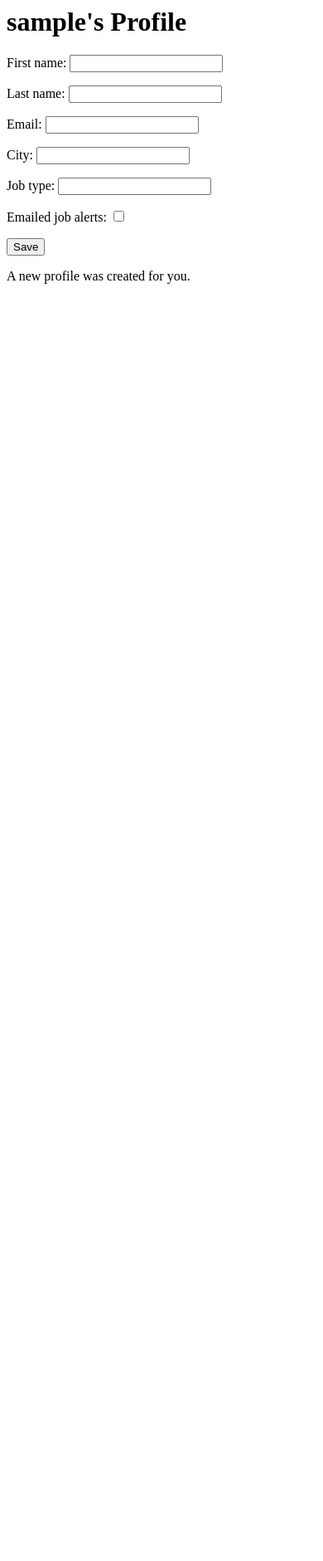
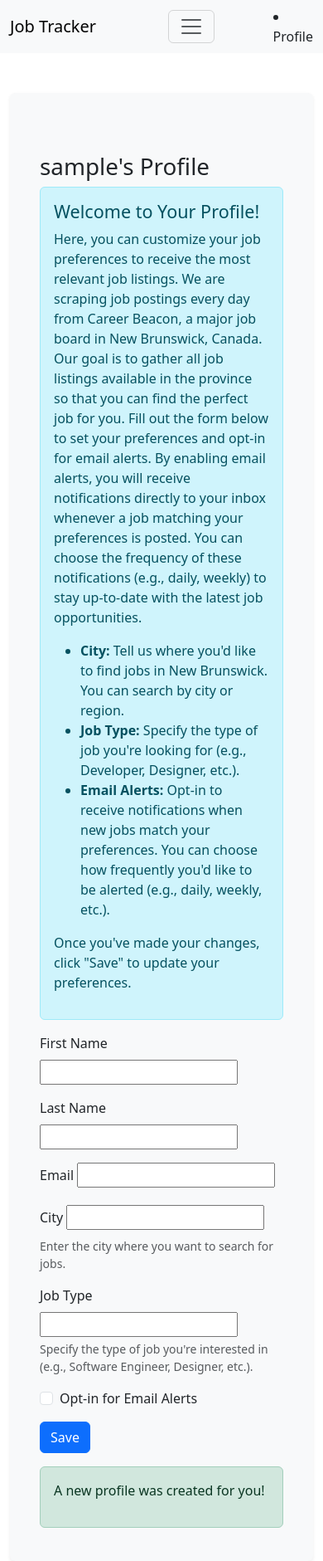
Before and after one commit to tdow90/Job-Tracker, a Django app: page /profile/ in a window 390 px wide. Shown: the whole page at 83% size. Before the commit the page ends 342 px from the top, so only its background shows below. Run offline with Django 5.2, Linux system fonts and the light colour scheme; the visitor is signed in with stand-in values (Sample User, id 1); data comes from the database, SQL or seed files in the repository.

Commit message:
Added a base.html file, added a nav bad and some bootstrap. Also asked ChatGPT to help me with some infor for users.

```diff
--- a/JobTracker/JobTracker/urls.py
+++ b/JobTracker/JobTracker/urls.py
@@ -21,7 +21,7 @@ urlpatterns = [
     path('admin/', admin.site.urls),
     path('api/', include('JobApi.urls')),
     path('accounts/', include("django.contrib.auth.urls")),
-    path('profile/', include('Profile.urls')),
+    path('', include('Profile.urls')),
 
 
 ]
--- a/JobTracker/Profile/urls.py
+++ b/JobTracker/Profile/urls.py
@@ -3,5 +3,6 @@ from . import views
 
 urlpatterns = [
     path('register/', views.register, name='register'),  # URL for user registration
-    path('', views.profile_view, name='profile_view'),
+    path('profile/', views.profile_view, name='profile_view'),
+    path('', views.about, name='about')
 ]
--- a/JobTracker/Profile/views.py
+++ b/JobTracker/Profile/views.py
@@ -7,6 +7,9 @@ from .models import Profile
 
 
 # Create your views here.
+def about(request):
+    return render(request, 'about.html')
+
 def register(request):
     if request.method == 'POST':
         form = UserCreationForm(request.POST)
--- /dev/null
+++ b/JobTracker/templates/base.html
@@ -0,0 +1,47 @@
+<!doctype html>
+<html lang="en">
+  <head>
+    <meta charset="utf-8">
+    <meta name="viewport" content="width=device-width, initial-scale=1">
+    <title>{% block title %}Test Tile{% endblock %}</title>
+    <link href="https://cdn.jsdelivr.net/npm/bootstrap@5.3.3/dist/css/bootstrap.min.css" rel="stylesheet" integrity="sha384-QWTKZyjpPEjISv5WaRU9OFeRpok6YctnYmDr5pNlyT2bRjXh0JMhjY6hW+ALEwIH" crossorigin="anonymous">
+  </head>
+
+  <nav class="navbar navbar-expand-lg bg-body-tertiary">
+  <div class="container-fluid">
+    <a class="navbar-brand" href="{% url 'about' %}">Job Tracker</a>
+    <button class="navbar-toggler" type="button" data-bs-toggle="collapse" data-bs-target="#navbarNav" aria-controls="navbarNav" aria-expanded="false" aria-label="Toggle navigation">
+      <span class="navbar-toggler-icon"></span>
+    </button>
+        <li class="nav-item">
+            <a class="nav-link" href="{% url 'profile_view' %}">Profile</a>
+        </li>
+    <div class="collapse navbar-collapse" id="navbarNav">
+          <ul class="navbar-nav ms-auto">
+            {% if user.is_authenticated %}
+              <li class="nav-item">
+                <form method="post" action="{% url 'logout' %}" class="d-inline">
+                  {% csrf_token %}
+                  <button type="submit" class="btn btn-link nav-link" style="padding: 0; border: none;">Logout</button>
+                </form>
+              </li>
+            {% else %}
+              <li class="nav-item">
+                <a class="nav-link" href="{% url 'login' %}">Login</a>
+              </li>
+            {% endif %}
+  </div>
+</nav>
+
+  <div class="container mt-5">
+    <div class="row justify-content-center">
+      <div class="col-md-8">
+        <div id="content" class="p-4 bg-light rounded shadow-sm">
+          {% block content %}{% endblock %}
+        </div>
+      </div>
+    </div>
+  </div>
+    <script src="https://cdn.jsdelivr.net/npm/bootstrap@5.3.3/dist/js/bootstrap.bundle.min.js" integrity="sha384-YvpcrYf0tY3lHB60NNkmXc5s9fDVZLESaAA55NDzOxhy9GkcIdslK1eN7N6jIeHz" crossorigin="anonymous"></script>
+  </body>
+</html>
--- a/JobTracker/templates/profile/profile.html
+++ b/JobTracker/templates/profile/profile.html
@@ -1,10 +1,73 @@
-<h1>{{user}}'s Profile</h1>
-<form method="post">
-    {% csrf_token %}
-    {{ form.as_p }}
-    <button type="submit">Save</button>
-</form>
+{% extends 'base.html' %}
 
-{% if created %}
-    <p>A new profile was created for you.</p>
-{% endif %}
+{% block title %} Profile {% endblock %}
+
+{% block content %}
+<div class="container mt-5">
+    <h1>{{ user }}'s Profile</h1>
+
+    <!-- Instructions Section -->
+    <div class="alert alert-info" role="alert">
+        <h4 class="alert-heading">Welcome to Your Profile!</h4>
+        <p>Here, you can customize your job preferences to receive the most relevant job listings. We are scraping job postings every day from Career Beacon, a major job board in New Brunswick, Canada. Our goal is to gather all job listings available in the province so that you can find the perfect job for you. Fill out the form below to set your preferences and opt-in for email alerts. By enabling email alerts, you will receive notifications directly to your inbox whenever a job matching your preferences is posted. You can choose the frequency of these notifications (e.g., daily, weekly) to stay up-to-date with the latest job opportunities.</p>
+        <ul>
+            <li><strong>City:</strong> Tell us where you'd like to find jobs in New Brunswick. You can search by city or region.</li>
+            <li><strong>Job Type:</strong> Specify the type of job you're looking for (e.g., Developer, Designer, etc.).</li>
+            <li><strong>Email Alerts:</strong> Opt-in to receive notifications when new jobs match your preferences. You can choose how frequently you'd like to be alerted (e.g., daily, weekly, etc.).</li>
+        </ul>
+        <p>Once you've made your changes, click "Save" to update your preferences.</p>
+    </div>
+
+    <!-- Profile Form Section -->
+    <form method="post">
+        {% csrf_token %}
+
+        <!-- First Name Field -->
+        <div class="mb-3">
+            <label for="id_first_name" class="form-label">First Name</label>
+            {{ form.first_name }}
+        </div>
+
+        <!-- Last Name Field -->
+        <div class="mb-3">
+            <label for="id_last_name" class="form-label">Last Name</label>
+            {{ form.last_name }}
+        </div>
+
+        <!-- Email Field -->
+        <div class="mb-3">
+            <label for="id_email" class="form-label">Email</label>
+            {{ form.email }}
+        </div>
+
+        <!-- Form Fields for User Preferences -->
+        <div class="mb-3">
+            <label for="id_city" class="form-label">City</label>
+            {{ form.city }}
+            <div class="form-text">Enter the city where you want to search for jobs.</div>
+        </div>
+
+        <div class="mb-3">
+            <label for="id_job_type" class="form-label">Job Type</label>
+            {{ form.job_type }}
+            <div class="form-text">Specify the type of job you're interested in (e.g., Software Engineer, Designer, etc.).</div>
+        </div>
+
+        <div class="mb-3 form-check">
+            <input type="checkbox" class="form-check-input" id="id_emailed_job_alerts" name="emailed_job_alerts" {% if form.emailed_job_alerts.value %}checked{% endif %}>
+            <label class="form-check-label" for="id_emailed_job_alerts">Opt-in for Email Alerts</label>
+        </div>
+
+        <!-- Save Button -->
+        <button type="submit" class="btn btn-primary">Save</button>
+    </form>
+
+    <!-- Confirmation Message -->
+    {% if created %}
+        <div class="mt-3 alert alert-success" role="alert">
+            <p>A new profile was created for you!</p>
+        </div>
+    {% endif %}
+
+</div>
+{% endblock %}
```
Also changed, not shown: JobTracker/templates/about.html (added, +65 -0 lines), JobTracker/templates/registration/login.html (+7 -9 lines), JobTracker/templates/registration/register.html (+28 -15 lines).
